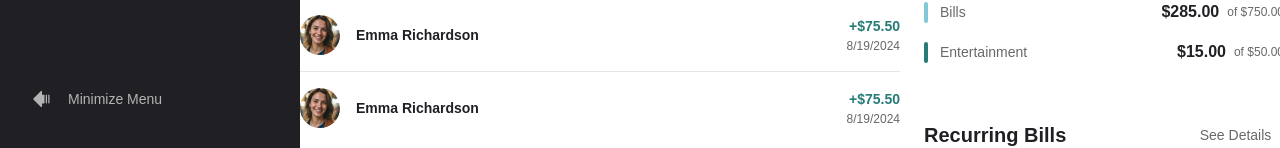
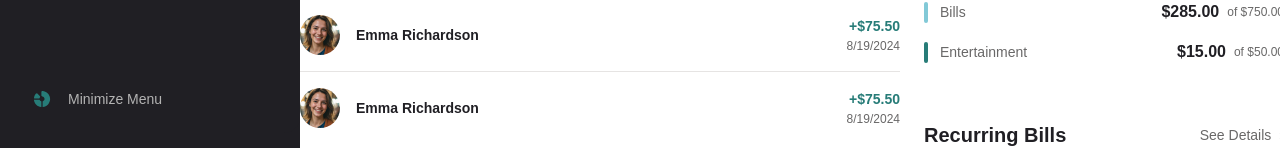
Before and after one commit to Keti-Tsiklauri2001/my-finance-app, a Next.js app: page / in a window 1280 px wide. Shown: the part 667-815 px from the top of the page. Built offline with nearby package versions, Linux system fonts and the light colour scheme.

Commit message:
test image

```diff
--- a/src/components/SideBar.tsx
+++ b/src/components/SideBar.tsx
@@ -136,7 +136,7 @@ export default function Sidebar() {
             alt="sidebar"
             width={20}
             height={20}
-            src="/images/minimize-Sidebar.svg"
+            src="/images/budgets.svg"
             className={`
               transition-transform duration-500
               ${collapsed ? "rotate-180" : ""}
```
